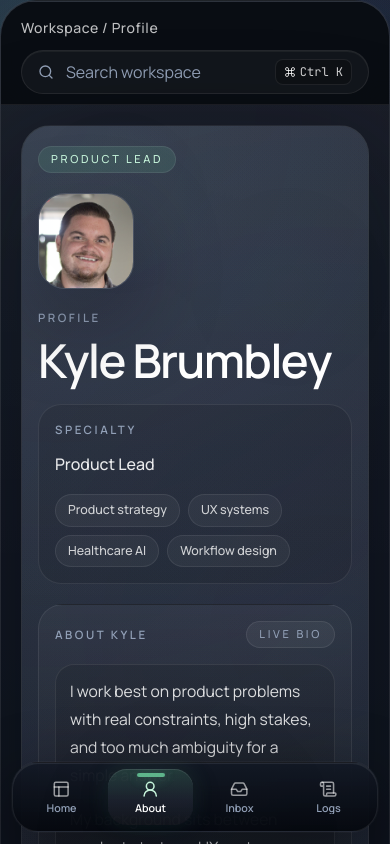
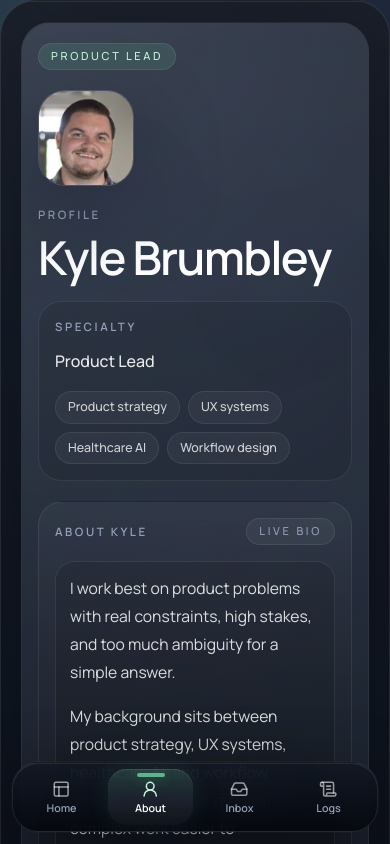
Before and after one commit to dumpsteredition/theOS, a Next.js app: page /profile in a window 390 px wide. Shown: the top 844 px of the page. Built offline with nearby package versions, Linux system fonts and the light colour scheme.

Commit message:
Hide top bar on mobile

```diff
--- a/components/shell/top-bar.tsx
+++ b/components/shell/top-bar.tsx
@@ -9,7 +9,7 @@ type TopBarProps = {
 
 export function TopBar({ breadcrumb, onOpenCommandPalette }: TopBarProps) {
   return (
-    <header className="border-b border-[color:var(--border-subtle)] bg-[rgba(7,10,15,0.82)] px-5 py-2.5 pt-4 backdrop-blur-xl sm:px-6 sm:pt-5 lg:px-8 lg:py-2 lg:pt-3.5">
+    <header className="hidden border-b border-[color:var(--border-subtle)] bg-[rgba(7,10,15,0.82)] px-5 py-2.5 pt-4 backdrop-blur-xl sm:px-6 sm:pt-5 lg:block lg:px-8 lg:py-2 lg:pt-3.5">
       <div className="flex flex-col gap-3 xl:flex-row xl:items-center xl:justify-between">
         <div className="flex flex-wrap items-center gap-3">
           <p className="text-sm font-medium tracking-[0.04em] text-white/74">
```
